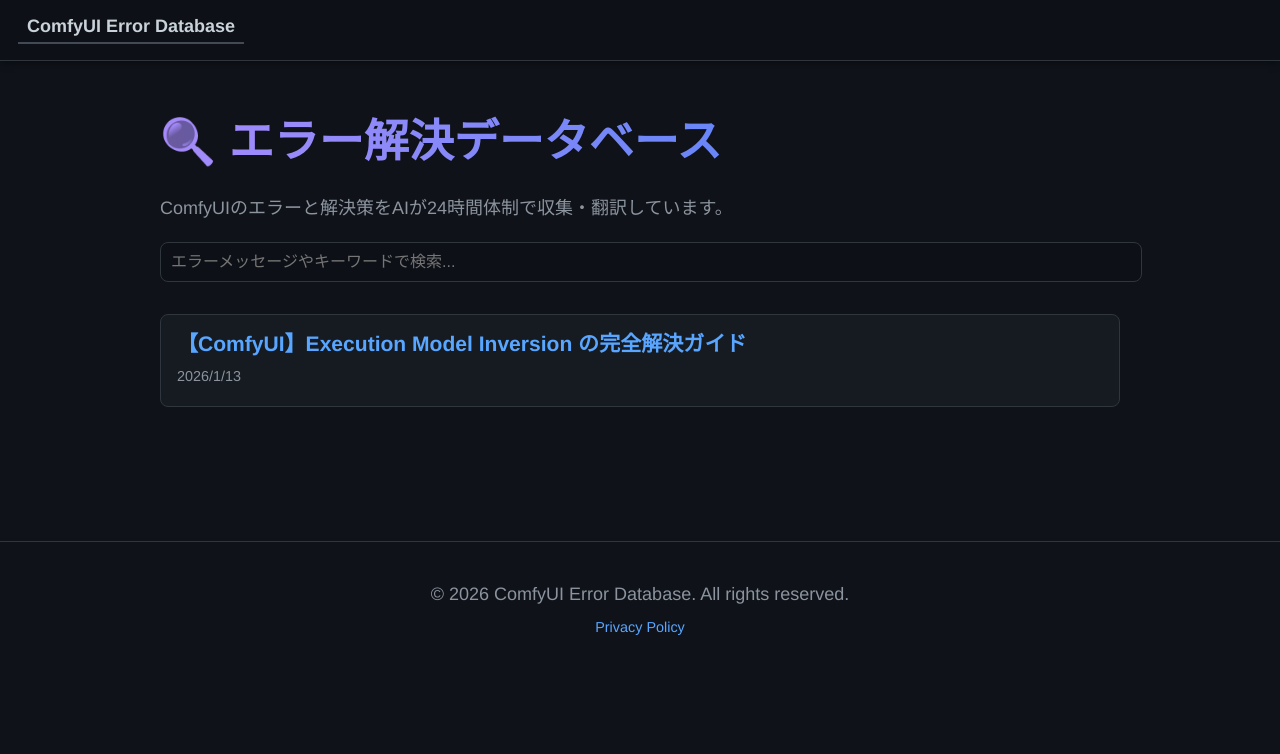
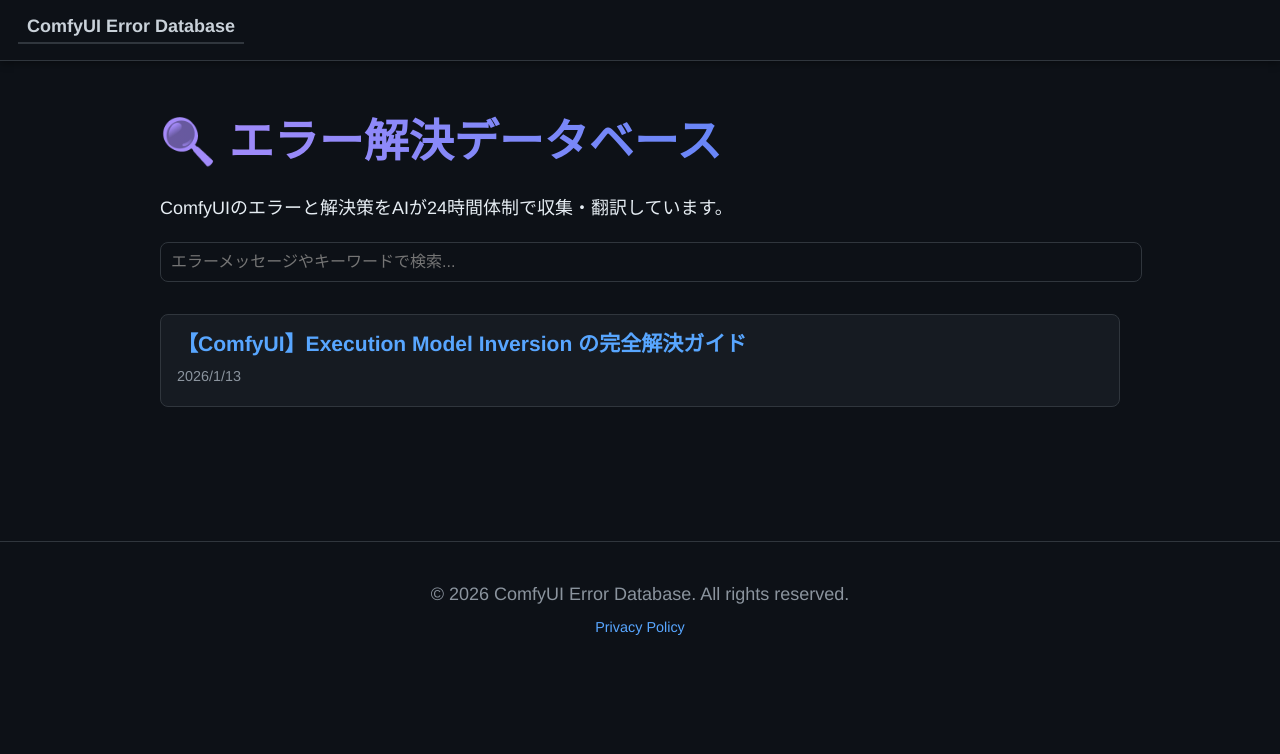
Before and after one commit to kiseidou/comfyui-error-db, an Astro site: page / in a window 1280 px wide. Built offline with nearby package versions, Linux system fonts and the light colour scheme; Astro itself is replaced by a stand-in of ours.

Commit message:
Fix: Increase text contrast (almost white text on dark bg)

```diff
--- a/src/styles/global.css
+++ b/src/styles/global.css
@@ -4,15 +4,16 @@
 	/* Vibrant Purple */
 	--accent-light: 224, 204, 250;
 	--accent-dark: 49, 10, 101;
-	--black: 15, 18, 25;
-	/* Softer, deep blue-black (Github Dim) */
-	--gray: 140, 148, 158;
-	/* Lighter text for readability */
-	--gray-light: 220, 220, 220;
-	/* Nearly white for headings */
-	--gray-dark: 40, 44, 52;
-	/* Card backgrounds */
-	--gray-accent: 66, 74, 85;
+	--black: 13, 17, 23;
+	/* GitHub Dimmed Background - Deepest Black */
+	--gray: 230, 237, 243;
+	/* Almost White for Body Text (High Contrast) */
+	--gray-light: 240, 246, 252;
+	/* Pure White for Headings */
+	--gray-dark: 33, 38, 45;
+	/* Lighter Card Background */
+	--gray-accent: 48, 54, 61;
+	/* Borders */
 	--font-body: 'Helvetica Neue', Arial, sans-serif;
 	/* Clean system fonts */
 }
@@ -69,10 +70,11 @@ h2 {
 	padding-bottom: 0.3em;
 	margin-top: 2em;
 	margin-bottom: 1em;
+	color: rgb(var(--gray-light));
 }
 
 h3 {
-	color: #fff;
+	color: rgb(var(--gray-light));
 	margin-top: 1.5em;
 }
 
@@ -116,7 +118,7 @@ li a:hover {
 
 .title {
 	font-size: 1.5em;
-	color: #fff;
+	color: rgb(var(--gray-light));
 	margin-bottom: 0.5rem;
 	display: block;
 	font-weight: bold;
@@ -130,7 +132,7 @@ li a:hover {
 code {
 	padding: 2px 5px;
 	background-color: rgb(var(--gray-accent));
-	color: #fff;
+	color: rgb(var(--gray-light));
 	border-radius: 4px;
 	font-family: Consolas, Monaco, 'Andale Mono', monospace;
 }
@@ -143,6 +145,7 @@ pre {
 	border: 1px solid #30363d;
 	overflow-x: auto;
 	font-size: 0.9em;
+	color: #c9d1d9;
 }
 
 img {
```
